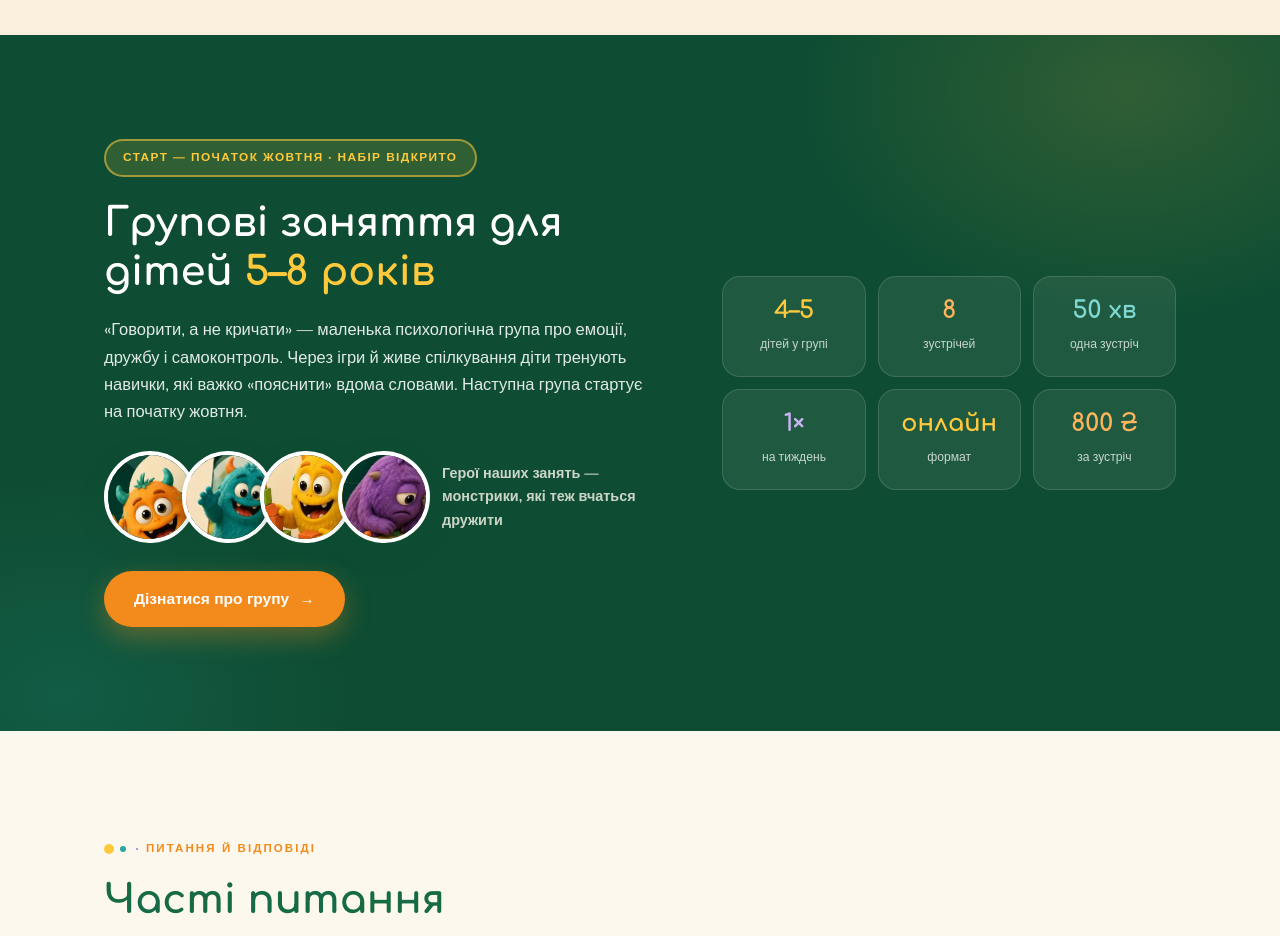
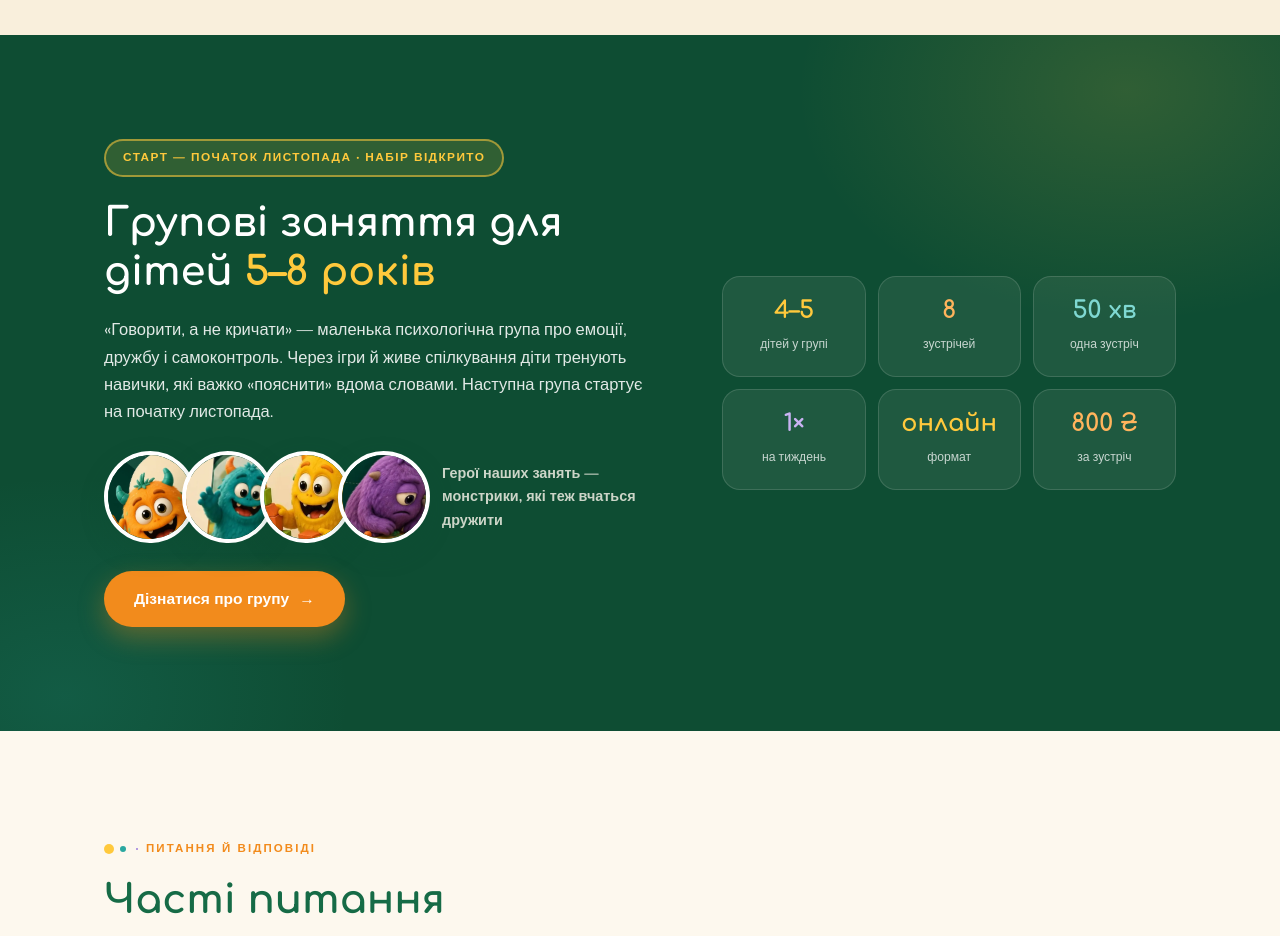
Before and after one commit to yakovina/matvii-site, a Next.js app: page / in a window 1280 px wide. Shown: the part 5040-5976 px from the top of the page. Built offline with nearby package versions, Linux system fonts and the light colour scheme.

Commit message:
Дата старту групи: початок листопада

```diff
--- a/app/children/page.jsx
+++ b/app/children/page.jsx
@@ -103,7 +103,7 @@ export default function ChildrenPage() {
               Дружба і вміння програвати найкраще тренуються серед інших дітей.
             </p>
             <ul>
-              <li>старт — початок жовтня</li>
+              <li>старт — початок листопада</li>
               <li>4–5 дітей у групі, онлайн</li>
               <li>8 зустрічей по 50 хвилин, раз на тиждень</li>
               <li>800 ₴ за зустріч</li>
--- a/app/group/page.jsx
+++ b/app/group/page.jsx
@@ -122,7 +122,7 @@ export default function GroupPage() {
       <div className="group-hero on-dark">
         <div className="wrap group-hero-grid">
           <div>
-            <span className="badge">Старт — початок жовтня · набір відкрито</span>
+            <span className="badge">Старт — початок листопада · набір відкрито</span>
             <h1>
               Маленька психологічна група для дітей <em>5–8 років</em>
             </h1>
@@ -257,7 +257,7 @@ export default function GroupPage() {
               <img className="monster" src={`${BASE}/assets/monsters/m_purple.png`} alt="Монстрик" />
               <img className="monster" src={`${BASE}/assets/monsters/m_green.png`} alt="Монстрик" />
             </div>
-            <h2>Наступна група стартує на початку жовтня</h2>
+            <h2>Наступна група стартує на початку листопада</h2>
             <p>
               Зараз набираю лист очікування. Перед стартом — безкоштовне знайомство з батьками
               й дитиною, до 30 хвилин: обговоримо ваш запит і чи підійде дитині груповий
@@ -276,7 +276,7 @@ export default function GroupPage() {
         defaultTopic="Групові заняття (діти 5–8 років)"
         title="Записатися в лист очікування"
         intro={[
-          'Наступна група стартує на початку жовтня. Напишіть вік дитини і зручний спосіб зв’язку — я розповім деталі та запрошу на безкоштовне знайомство до 30 хвилин.',
+          'Наступна група стартує на початку листопада. Напишіть вік дитини і зручний спосіб зв’язку — я розповім деталі та запрошу на безкоштовне знайомство до 30 хвилин.',
           'Група маленька, 4–5 дітей, тому місця пропоную по черзі заявок.',
         ]}
         showSlots={false}
--- a/app/page.jsx
+++ b/app/page.jsx
@@ -256,14 +256,14 @@ export default function HomePage() {
       <section className="gteaser on-dark">
         <div className="wrap gteaser-grid">
           <div data-reveal>
-            <span className="badge">Старт — початок жовтня · набір відкрито</span>
+            <span className="badge">Старт — початок листопада · набір відкрито</span>
             <h2>
               Групові заняття для дітей <em>5–8 років</em>
             </h2>
             <p>
               «Говорити, а не кричати» — маленька психологічна група про емоції, дружбу і
               самоконтроль. Через ігри й живе спілкування діти тренують навички, які важко
-              «пояснити» вдома словами. Наступна група стартує на початку жовтня.
+              «пояснити» вдома словами. Наступна група стартує на початку листопада.
             </p>
             <div className="monster-row" style={{ marginBottom: 28 }}>
               <img className="monster" src={`${BASE}/assets/monsters/m_orange.png`} alt="Монстрик" />
```
